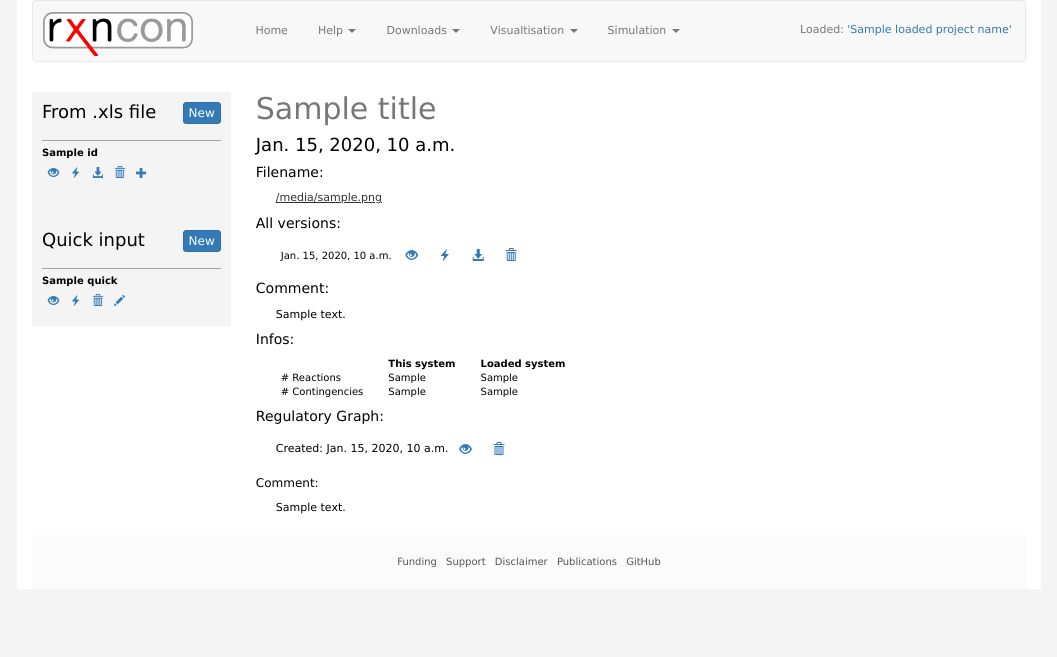
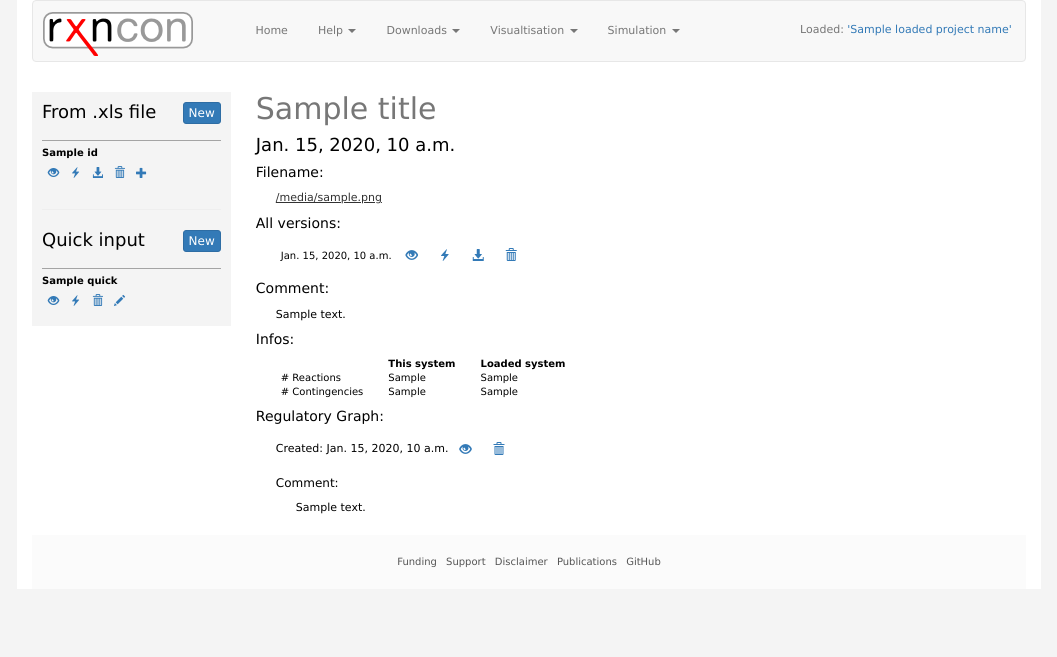
Before and after one commit to rxncon/workbench, a Django app: template src/templates/file_detail.html in a window 1280 px wide. Shown: the top 657 px of the page, without its empty margins (111-1168 px from the left). Run offline with Django 3.2, Linux system fonts and the light colour scheme; the template is opened without the code that fills it: most values are stand-ins (such as "Sample title", 1, 10 or a date in 2020); some libraries are stand-ins or nearby versions.

Commit message:
styling and stuff

```diff
--- a/src/static/css/base.css
+++ b/src/static/css/base.css
@@ -233,6 +233,10 @@ h4.caption {
 	text-align: justify;
 }
 
+.reg_graph_comment{
+	text-indent: 20px;
+}
+
 .compare_button{
 	margin: 5px;
 }
--- a/src/templates/file_detail.html
+++ b/src/templates/file_detail.html
@@ -103,8 +103,10 @@
                     </a>
                 </div>
             {% if instance.reg_graph.comment %}
+            <div class="reg_graph_comment">
                 <h6>Comment: </h6>
                     {{ instance.reg_graph.comment | linebreaks}}
+            </div>
                 </p>
             {% endif %}
 
--- a/src/templates/quick_detail.html
+++ b/src/templates/quick_detail.html
@@ -98,8 +98,10 @@
                     </a>
                 </div>
             {% if instance.reg_graph.comment %}
+                <div class="reg_graph_comment">
                 <h6>Comment: </h6>
                     {{ instance.reg_graph.comment | linebreaks}}
+                </div>
                 </p>
             {% endif %}
 
```
Also changed, not shown: src/db.sqlite3, src/graphs/migrations/0006_graph_from_quick.py (added), 1 other file.
